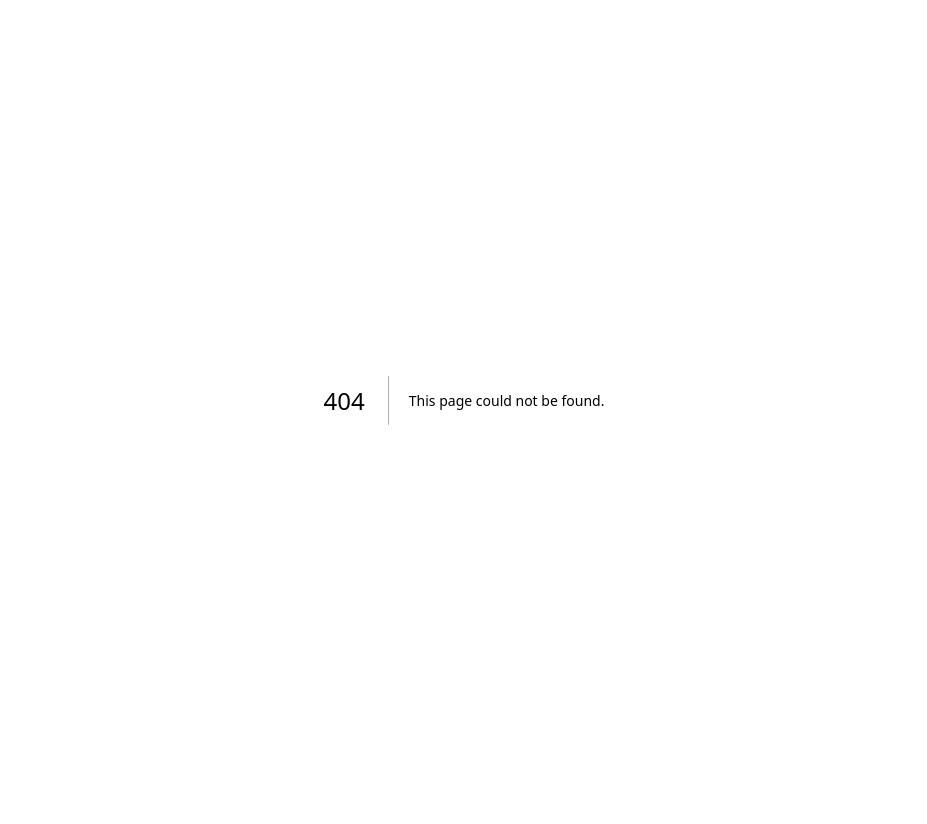
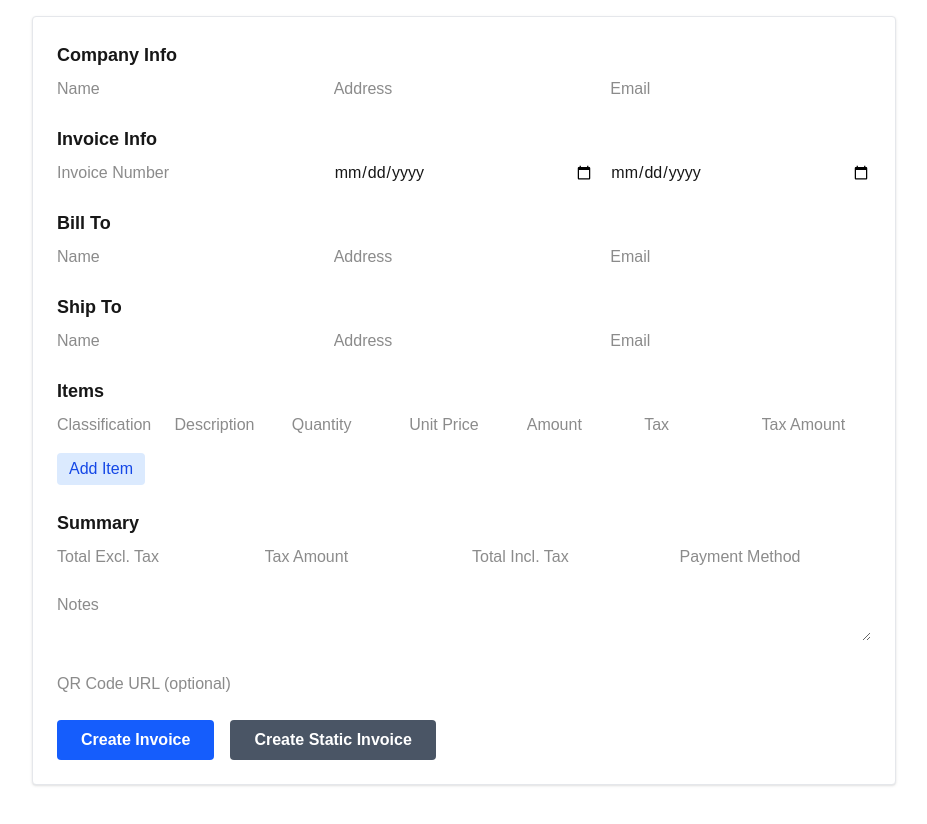
Before and after one commit to Cedctf/catching, a Next.js app: page /invoice in a window 1280 px wide. Before the commit this address had no page. Shown: the top 824 px of the page, without its empty margins (176-1103 px from the left). Before the commit the page ends 800 px from the top, so only its background shows below. Built offline with nearby package versions, Linux system fonts and the light colour scheme.

Commit message:
create invoice component

```diff
--- /dev/null
+++ b/pages/invoice.js
@@ -0,0 +1,174 @@
+import React, { useState } from 'react';
+import EInvoice from '../components/EInvoice';
+
+const emptyItem = { classification: '', description: '', quantity: '', unitPrice: '', amount: '', tax: '', taxAmount: '' };
+
+const staticInvoiceData = {
+  companyInfo: {
+    name: 'Bintang Telco Sdn Bhd',
+    address: 'Tingkat 1, Bangunan Koperasi, Persiaran Sukan, Seksyen 13, 40100 Shah Alam, Selangor, Malaysia',
+    email: 'info@bintangtelco.com',
+  },
+  invoiceInfo: {
+    number: 'INV-2024-001',
+    date: '2024-06-01',
+    dueDate: '2024-06-15',
+  },
+  billTo: {
+    name: 'Koperasi Angkasa',
+    address: 'No. 1, Jalan Angkasa, 50400 Kuala Lumpur, Malaysia',
+    email: 'billing@angkasa.com',
+  },
+  shipTo: {
+    name: 'Koperasi Angkasa',
+    address: 'No. 1, Jalan Angkasa, 50400 Kuala Lumpur, Malaysia',
+    email: 'shipping@angkasa.com',
+  },
+  items: [
+    {
+      classification: 'S22',
+      description: 'Monthly charges for May 2024',
+      quantity: '1',
+      unitPrice: 'RM 100.00',
+      amount: 'RM 100.00',
+      tax: '6%',
+      taxAmount: 'RM 6.00',
+    },
+    {
+      classification: 'S23',
+      description: 'Other charges',
+      quantity: '2',
+      unitPrice: 'RM 50.00',
+      amount: 'RM 100.00',
+      tax: '6%',
+      taxAmount: 'RM 6.00',
+    },
+  ],
+  summary: {
+    totalExclTax: 'RM 200.00',
+    taxAmount: 'RM 12.00',
+    totalInclTax: 'RM 212.00',
+    paymentMethod: 'Credit Card',
+  },
+  notes: 'Thank you for your business! Please make payment by the due date.',
+  qrCodeUrl: '/vercel.svg',
+};
+
+export default function InvoicePage() {
+  const [companyInfo, setCompanyInfo] = useState({ name: '', address: '', email: '' });
+  const [invoiceInfo, setInvoiceInfo] = useState({ number: '', date: '', dueDate: '' });
+  const [billTo, setBillTo] = useState({ name: '', address: '', email: '' });
+  const [shipTo, setShipTo] = useState({ name: '', address: '', email: '' });
+  const [items, setItems] = useState([{ ...emptyItem }]);
+  const [summary, setSummary] = useState({ totalExclTax: '', taxAmount: '', totalInclTax: '', paymentMethod: '' });
+  const [notes, setNotes] = useState('');
+  const [qrCodeUrl, setQrCodeUrl] = useState('');
+  const [showInvoice, setShowInvoice] = useState(false);
+  const [showStatic, setShowStatic] = useState(false);
+
+  const handleItemChange = (idx, field, value) => {
+    const newItems = items.map((item, i) => i === idx ? { ...item, [field]: value } : item);
+    setItems(newItems);
+  };
+
+  const addItem = () => setItems([...items, { ...emptyItem }]);
+  const removeItem = idx => setItems(items.filter((_, i) => i !== idx));
+
+  const handleSubmit = e => {
+    e.preventDefault();
+    setShowInvoice(true);
+    setShowStatic(false);
+  };
+
+  const handleStatic = e => {
+    e.preventDefault();
+    setShowStatic(true);
+    setShowInvoice(false);
+  };
+
+  return (
+    <div className="max-w-4xl mx-auto p-4">
+      <form className="space-y-6 bg-white border border-gray-200 shadow p-6 mb-8 rounded">
+        <h2 className="text-lg font-bold mb-2">Company Info</h2>
+        <div className="grid grid-cols-3 gap-4">
+          <input className="input" placeholder="Name" value={companyInfo.name} onChange={e => setCompanyInfo({ ...companyInfo, name: e.target.value })} />
+          <input className="input" placeholder="Address" value={companyInfo.address} onChange={e => setCompanyInfo({ ...companyInfo, address: e.target.value })} />
+          <input className="input" placeholder="Email" value={companyInfo.email} onChange={e => setCompanyInfo({ ...companyInfo, email: e.target.value })} />
+        </div>
+        <h2 className="text-lg font-bold mb-2">Invoice Info</h2>
+        <div className="grid grid-cols-3 gap-4">
+          <input className="input" placeholder="Invoice Number" value={invoiceInfo.number} onChange={e => setInvoiceInfo({ ...invoiceInfo, number: e.target.value })} />
+          <input className="input" type="date" placeholder="Date" value={invoiceInfo.date} onChange={e => setInvoiceInfo({ ...invoiceInfo, date: e.target.value })} />
+          <input className="input" type="date" placeholder="Due Date" value={invoiceInfo.dueDate} onChange={e => setInvoiceInfo({ ...invoiceInfo, dueDate: e.target.value })} />
+        </div>
+        <h2 className="text-lg font-bold mb-2">Bill To</h2>
+        <div className="grid grid-cols-3 gap-4">
+          <input className="input" placeholder="Name" value={billTo.name} onChange={e => setBillTo({ ...billTo, name: e.target.value })} />
+          <input className="input" placeholder="Address" value={billTo.address} onChange={e => setBillTo({ ...billTo, address: e.target.value })} />
+          <input className="input" placeholder="Email" value={billTo.email} onChange={e => setBillTo({ ...billTo, email: e.target.value })} />
+        </div>
+        <h2 className="text-lg font-bold mb-2">Ship To</h2>
+        <div className="grid grid-cols-3 gap-4">
+          <input className="input" placeholder="Name" value={shipTo.name} onChange={e => setShipTo({ ...shipTo, name: e.target.value })} />
+          <input className="input" placeholder="Address" value={shipTo.address} onChange={e => setShipTo({ ...shipTo, address: e.target.value })} />
+          <input className="input" placeholder="Email" value={shipTo.email} onChange={e => setShipTo({ ...shipTo, email: e.target.value })} />
+        </div>
+        <h2 className="text-lg font-bold mb-2">Items</h2>
+        <div className="space-y-2">
+          {items.map((item, idx) => (
+            <div key={idx} className="grid grid-cols-7 gap-2 items-center">
+              <input className="input" placeholder="Classification" value={item.classification} onChange={e => handleItemChange(idx, 'classification', e.target.value)} />
+              <input className="input" placeholder="Description" value={item.description} onChange={e => handleItemChange(idx, 'description', e.target.value)} />
+              <input className="input" placeholder="Quantity" value={item.quantity} onChange={e => handleItemChange(idx, 'quantity', e.target.value)} />
+              <input className="input" placeholder="Unit Price" value={item.unitPrice} onChange={e => handleItemChange(idx, 'unitPrice', e.target.value)} />
+              <input className="input" placeholder="Amount" value={item.amount} onChange={e => handleItemChange(idx, 'amount', e.target.value)} />
+              <input className="input" placeholder="Tax" value={item.tax} onChange={e => handleItemChange(idx, 'tax', e.target.value)} />
+              <input className="input" placeholder="Tax Amount" value={item.taxAmount} onChange={e => handleItemChange(idx, 'taxAmount', e.target.value)} />
+              {items.length > 1 && (
+                <button type="button" className="text-red-500 ml-2" onClick={() => removeItem(idx)}>-</button>
+              )}
+            </div>
+          ))}
+          <button type="button" className="mt-2 px-3 py-1 bg-blue-100 text-blue-700 rounded" onClick={addItem}>Add Item</button>
+        </div>
+        <h2 className="text-lg font-bold mb-2">Summary</h2>
+        <div className="grid grid-cols-4 gap-4">
+          <input className="input" placeholder="Total Excl. Tax" value={summary.totalExclTax} onChange={e => setSummary({ ...summary, totalExclTax: e.target.value })} />
+          <input className="input" placeholder="Tax Amount" value={summary.taxAmount} onChange={e => setSummary({ ...summary, taxAmount: e.target.value })} />
+          <input className="input" placeholder="Total Incl. Tax" value={summary.totalInclTax} onChange={e => setSummary({ ...summary, totalInclTax: e.target.value })} />
+          <input className="input" placeholder="Payment Method" value={summary.paymentMethod} onChange={e => setSummary({ ...summary, paymentMethod: e.target.value })} />
+        </div>
+        <div>
+          <textarea className="input w-full" rows={2} placeholder="Notes" value={notes} onChange={e => setNotes(e.target.value)} />
+        </div>
+        <div>
+          <input className="input" placeholder="QR Code URL (optional)" value={qrCodeUrl} onChange={e => setQrCodeUrl(e.target.value)} />
+        </div>
+        <div className="flex gap-4 mt-4">
+          <button type="submit" className="px-6 py-2 bg-blue-600 text-white rounded font-semibold">Create Invoice</button>
+          <button onClick={handleStatic} className="px-6 py-2 bg-gray-600 text-white rounded font-semibold">Create Static Invoice</button>
+        </div>
+      </form>
+      {showInvoice && (
+        <EInvoice
+          companyInfo={companyInfo}
+          invoiceInfo={invoiceInfo}
+          billTo={billTo}
+          shipTo={shipTo}
+          items={items}
+          summary={summary}
+          notes={notes}
+          qrCodeUrl={qrCodeUrl}
+        />
+      )}
+      {showStatic && (
+        <EInvoice {...staticInvoiceData} />
+      )}
+      <style jsx global>{`
+        .input {
+          @apply border border-gray-300 rounded px-2 py-1 w-full focus:outline-none focus:ring-2 focus:ring-blue-200;
+        }
+      `}</style>
+    </div>
+  );
+}
```
